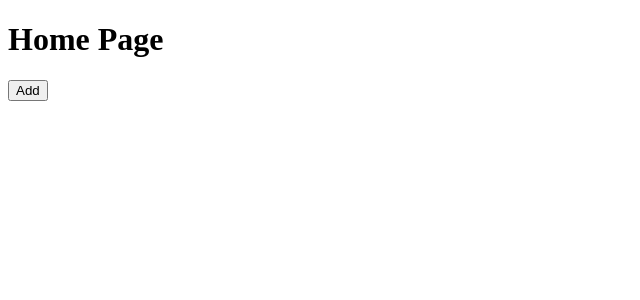
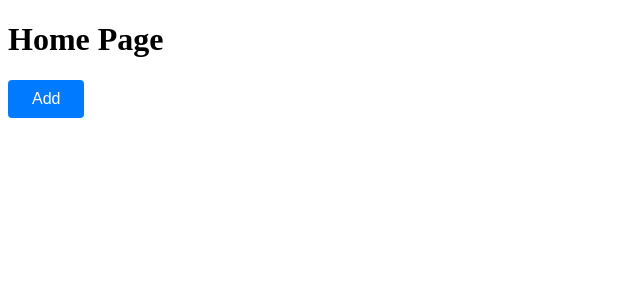
Before and after one commit to binojmadhuranga/first-react, a React (Vite) app: page / in a window 1280 px wide. Shown: the top 300 px of the page, without its empty margins (0-640 px from the left). Built offline with nearby package versions, Linux system fonts and the light colour scheme.

Commit message:
Add Button component with styling

```diff
--- a/src/common/Button/Button.jsx
+++ b/src/common/Button/Button.jsx
@@ -1,7 +1,8 @@
 import React from 'react';
+import './style.css';
 
 export default function Button() {
  return (
-    <button>Add</button>
+    <button className='btn'>Add</button>
  )
 }
--- /dev/null
+++ b/src/common/Button/style.css
@@ -0,0 +1,11 @@
+.btn{
+background-color: #007bff;
+color: #fff;
+padding: 10px 24px;
+border: none;
+border-radius: 4px;
+font-size: 16px;
+cursor: pointer;
+transition: background 0.2s;
+
+}
```
